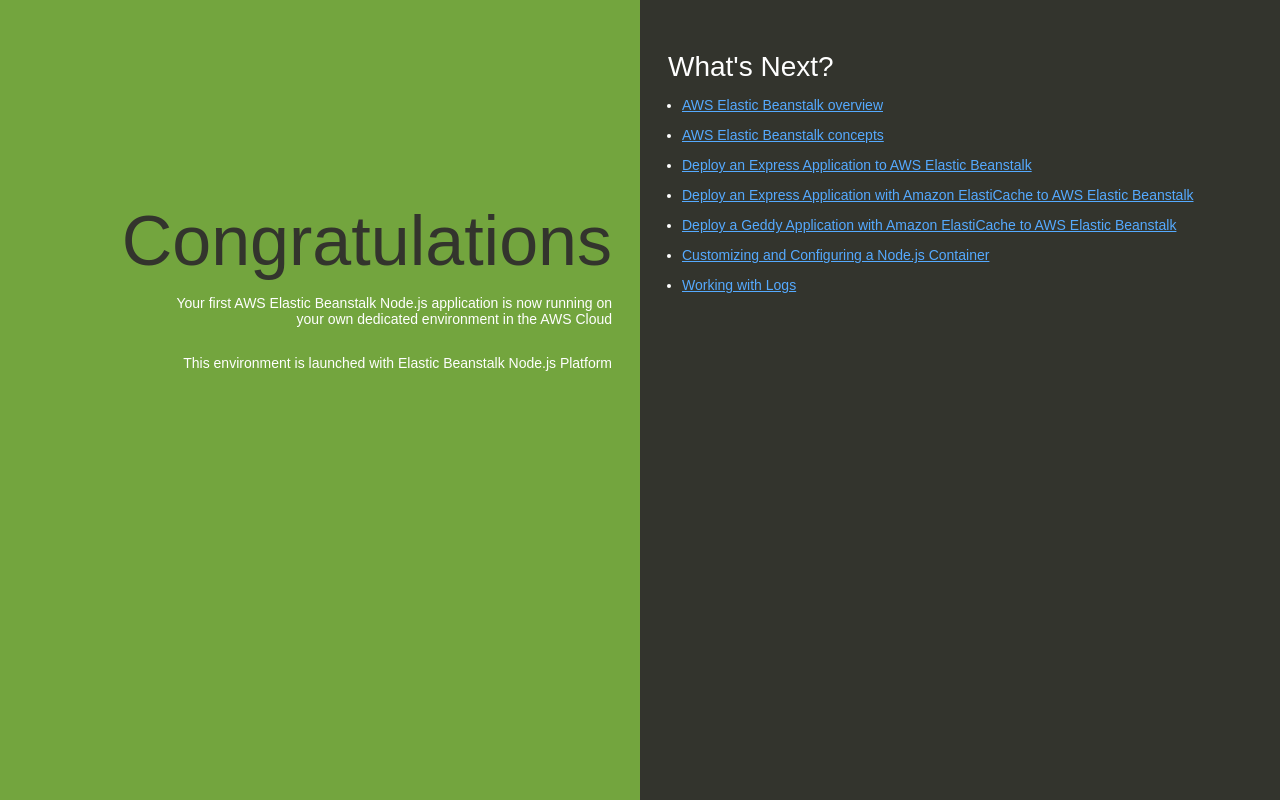
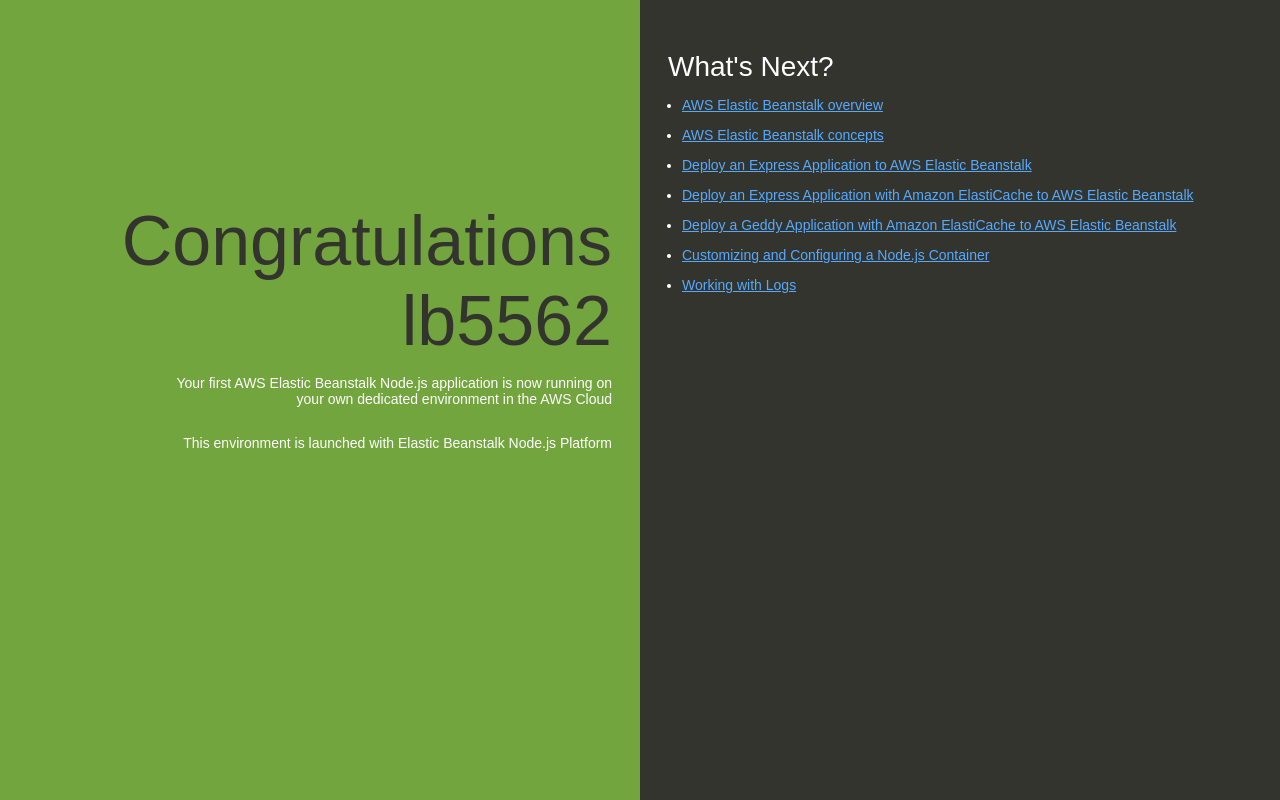
Before and after one commit to lblain622/Beanstalk-test, a website: page index.html in a window 1280 px wide. Drawn offline with Linux system fonts and the light colour scheme.

Commit message:
Update index.html

```diff
--- a/index.html
+++ b/index.html
@@ -74,7 +74,7 @@
   </head>
   <body>
     <div class="textColumn">
-      <h1>Congratulations</h1>
+      <h1>Congratulations lb5562</h1>
       <p>Your first AWS Elastic Beanstalk Node.js application is now running on your own dedicated environment in the AWS Cloud</p>
       <p>This environment is launched with Elastic Beanstalk Node.js Platform</p>
     </div>
```
